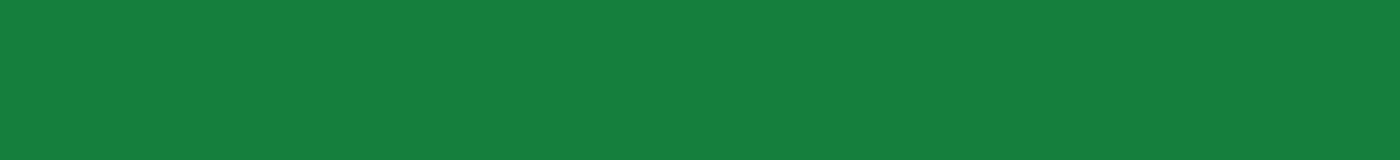
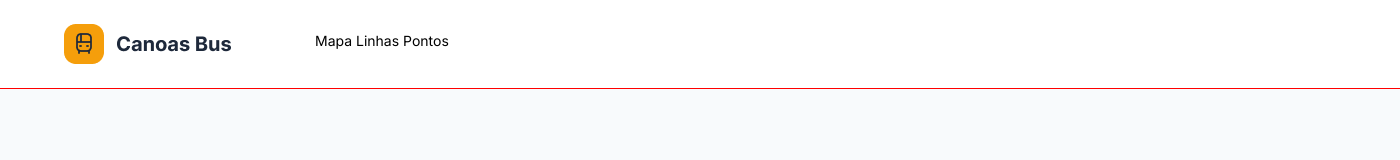
Before and after one commit to JoKaWo/Site_de_Onibus---FrontEnd, a plain HTML site: page cabecalho.html in a window 1280 px wide. Shown: the whole page, 1400 px wide, since content can reach past the window. Drawn offline with Linux system fonts and the light colour scheme.

Commit message:
cabecalho

```diff
--- a/linhas.html
+++ b/cabecalho.html
@@ -4,9 +4,15 @@
     <meta charset="UTF-8">
     <meta name="viewport" content="width=device-width, initial-scale=1.0">
     <link rel="stylesheet" href="style.css">
-    <title>Document</title>
+    <title>Cabecalho</title>
 </head>
 <body>
+    <header>
+        <img src="./assets/logo.png" alt="" class="logo">
+        <div class="menu">
+        Mapa Linhas Pontos
+        </div>
+    </header>
 
 </body>
 </html>
--- a/style.css
+++ b/style.css
@@ -67,5 +67,22 @@ table {
 }
 
 body{
-	background-color: var(--cor-verde);
+	background-color: var(--cor-gelo);
 }
+header{
+  display: flex;
+  flex-direction: row;
+  background-color: var(--cor-branco);
+  height: 88px;
+  width: 1400px;
+  border-bottom: 1px solid red;
+  font-family: var(--fonte-global);
+  font-size: 14px;
+}
+.logo{
+  margin: 24px 0 24px 64px;
+  /*topo direita baixo esquerda*/
+}
+.menu{
+  margin:34px 71px 34px 71px;
+}
```
